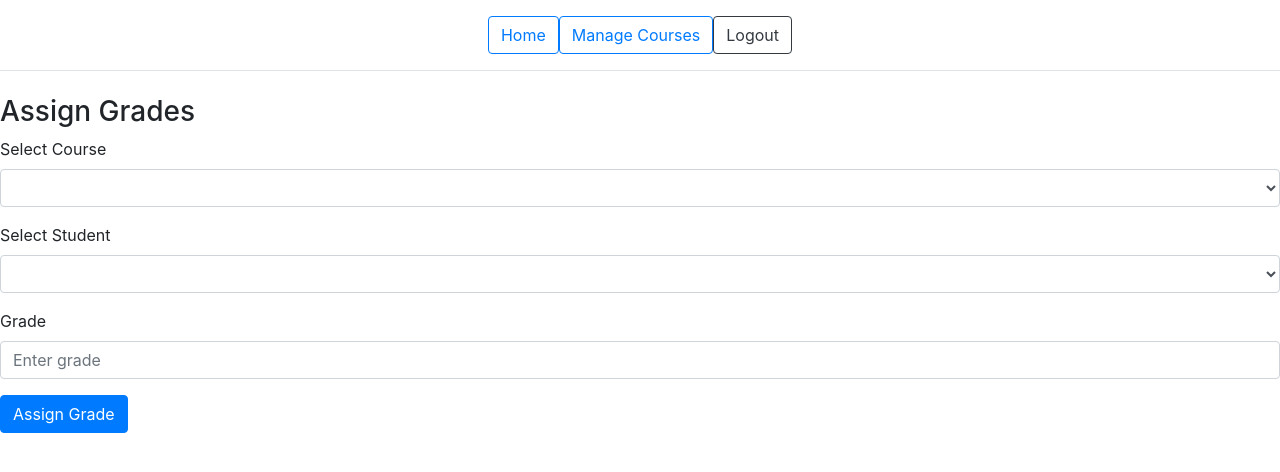
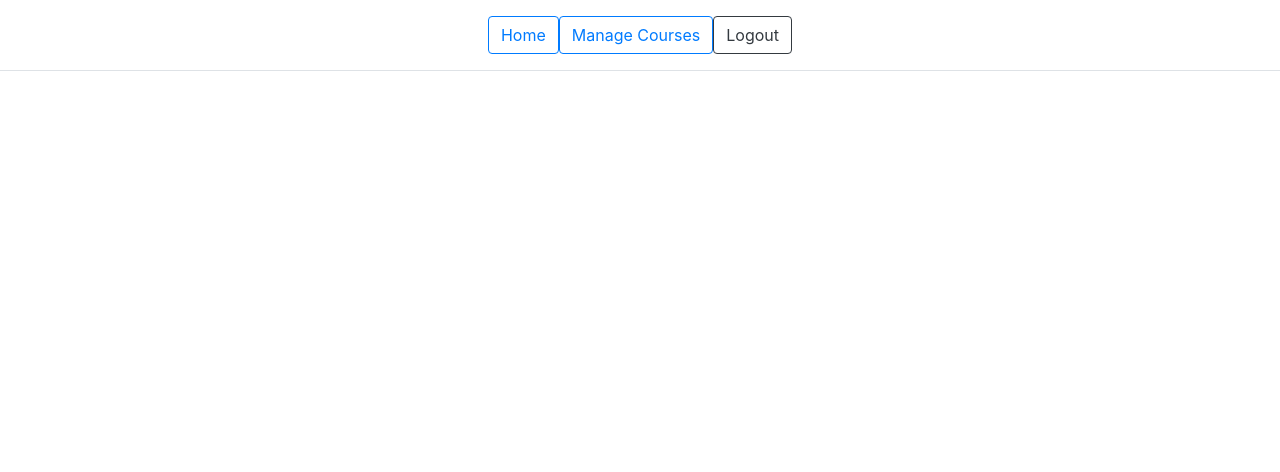
Before and after one commit to Herman-GIT-1/origin, a Flask app: page /teacher_page in a window 1280 px wide. Shown: the top 472 px of the page. Run offline with Flask 3, Linux system fonts and the light colour scheme; a user stored in the database is signed in; lists and menus that the app fills with data are empty.

Commit message:
slight fix

```diff
--- a/app.py
+++ b/app.py
@@ -35,6 +35,8 @@ class Teacher(UserMixin, db.Model):
     subjects = db.Column(db.String(200), nullable=False)
     office = db.Column(db.String(100), nullable=False)
     consultation_hours = db.Column(db.String(100), nullable=False)
+    courses = db.relationship('Course', backref='teacher')
+
 
 class Admin(UserMixin, db.Model):
     id = db.Column(db.Integer, primary_key=True)
@@ -209,6 +211,7 @@ def edit_user(user_id):
     if request.method == 'POST':
         user.username = request.form['username']
         user.email = request.form.get('email')
+        user.enrolled_courses = request.form.get('enrolled_courses')
         user.first_name = request.form.get('first_name')
         user.last_name = request.form.get('last_name')
         user.major = request.form.get('major')
@@ -369,7 +372,7 @@ def delete_course(course_id):
 
 
 
-@app.route('/teacher_page', methods=['GET', 'POST'])
+@app.route('/teacher_page/teacher_courses', methods=['GET', 'POST'])
 @login_required
 def teacher_courses():
     if request.method == 'POST':
@@ -387,14 +390,19 @@ def teacher_courses():
         db.session.commit()
         return redirect(url_for('teacher_courses'))
 
+    if current_user.teacher:
+        courses = Course.query.filter_by(teacher_id=current_user.teacher.id).all()
+    else:
+        courses = []
+
     courses = Course.query.filter_by(teacher_id=current_user.teacher.id).all()
     students = User.query.filter_by(account_type='user').all()
     return render_template('teacher_courses.html', courses=courses, students=students)
 
-@app.route('/user_page')
+@app.route('/user_page/user_courses')
 @login_required
 def user_courses():
-    courses = current_user.courses
+    courses = current_user.enrolled_courses
     return render_template('user_courses.html', courses=courses)
 
 #Module №5
--- a/templates/teacher_courses.html
+++ b/templates/teacher_courses.html
@@ -41,7 +41,7 @@
             <label for="user_id">Student</label>
             <select name="user_id" class="form-control">
                 {% for student in students %}
-                    <option value="{{ student.id }}">{{ student.username }}</option>
+                    <option value="{{ user.id }}">{{ student.username }}</option>
                 {% endfor %}
             </select>
         </div>
--- a/templates/teacher_page.html
+++ b/templates/teacher_page.html
@@ -15,32 +15,5 @@
         <li class="nav-item"><a href="{{ url_for('logout') }}" class="btn btn-outline-dark">Logout</a></li>
     </ul>
 </header>
-
-<div class="container mt-4"></div>
-    <h3>Assign Grades</h3>
-    <form method="POST" action="{{ url_for('teacher_courses') }}">
-        <div class="form-group">
-            <label for="course_id">Select Course</label>
-            <select class="form-control" name="course_id" required>
-                {% for course in courses %}
-                    <option value="{{ course.id }}">{{ course.name }} - {{ course.code }}</option>
-                {% endfor %}
-            </select>
-        </div>
-        <div class="form-group">
-            <label for="user_id">Select Student</label>
-            <select class="form-control" name="user_id" required>
-                {% for user in users %}
-                    <option value="{{ user.id }}">{{ user.username }}</option>
-                {% endfor %}
-            </select>
-        </div>
-        <div class="form-group">
-            <label for="grade">Grade</label>
-            <input class="form-control" type="text" name="grade" placeholder="Enter grade" required>
-        </div>
-        <button type="submit" class="btn btn-primary">Assign Grade</button>
-    </form>
-</div>
 </body>
 </html>
--- a/templates/user_courses.html
+++ b/templates/user_courses.html
@@ -12,7 +12,7 @@
         <thead>
         <tr>
             <th>Course Name</th>
-            <th>Course Code</th>
+            <th>Course Schedule</th>
             <th>Grade</th>
         </tr>
         </thead>
@@ -20,7 +20,7 @@
         {% for course in courses %}
         <tr>
             <td>{{ course.name }}</td>
-            <td>{{ course.code }}</td>
+            <td>{{ course.schedule }}</td>
             <td>{{ course.grade or 'Not graded yet' }}</td>
         </tr>
         {% endfor %}
```
Also changed, not shown: manage.py (+7 -1 lines), templates/user_page.html (+0 -13 lines), instance/users.db.
